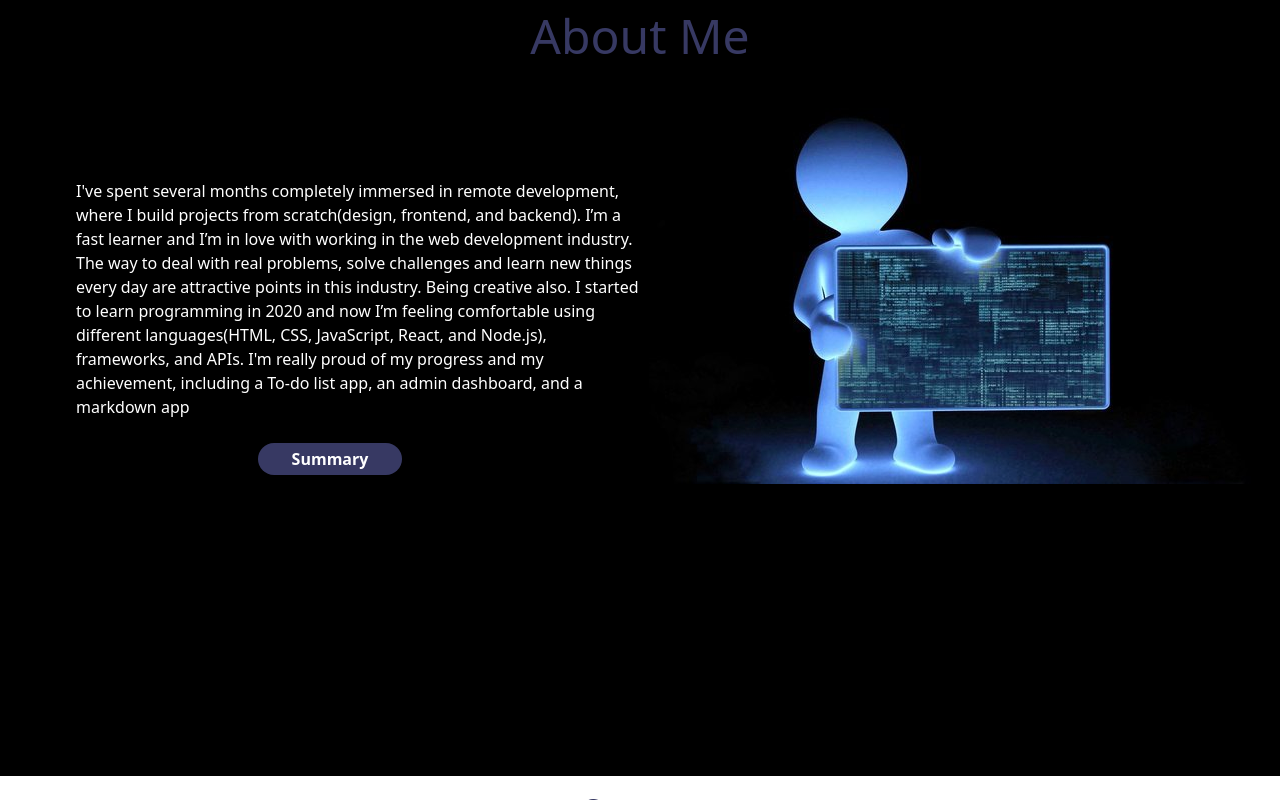
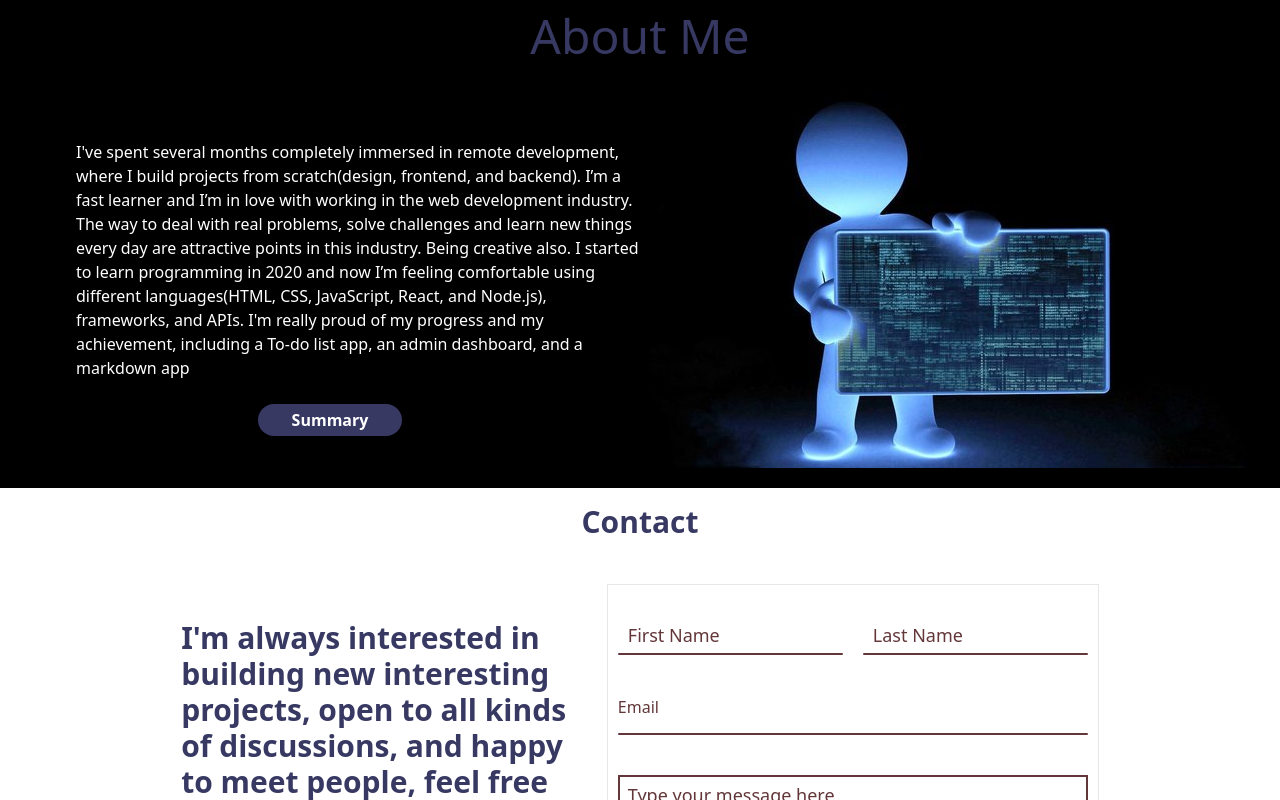
Before and after one commit to GhislainMitahi/myportfolio, a React (Create React App) app: page / in a window 1280 px wide. Shown: the part 1320-2120 px from the top of the page. Built offline with nearby package versions, Linux system fonts and the light colour scheme.

Commit message:
contact modification

```diff
--- a/src/components/About.js
+++ b/src/components/About.js
@@ -3,11 +3,11 @@ import Me from '../assets/images/me_in_code.jpeg'
 
 const About = (props) => {
   return (
-    <div className="flex-col bg-black text-white p-5 h-screen about" id="about">
-      <h1 className="text-center text-5xl p-4 text-primary titre-about">About Me</h1>
+    <div className="flex-col bg-black text-white p-5 h-auto about" id="about">
+      <h1 className="text-center text-5xl pt-4 text-primary titre-about">About Me</h1>
       <div className="flex mt-8 justify-center items-center w-full content-about">
         <div className="text-about md:w-2/4 flex gap-6 justify-center items-center flex-col ">
-              <p className="md:text-start  text-l md:pl-14 pt-10 ">
+              <p className="md:text-start  text-l md:pl-14 pt-4 ">
 I've spent several months completely immersed in remote development, where I build projects from scratch(design, frontend, and backend). I’m a fast learner and I’m in love with working in the web development industry. The way to deal with real problems, solve challenges and learn new things every day are attractive points in this industry. Being creative also.
 
 I started to learn programming in 2020 and now I’m feeling comfortable using different languages(HTML, CSS, JavaScript, React, and Node.js), frameworks, and APIs. I'm really proud of my progress and my achievement, including a To-do list app, an admin dashboard, and a markdown app
--- a/src/components/Contact.js
+++ b/src/components/Contact.js
@@ -19,7 +19,7 @@ const Contact = () => {
 
   return (
 <>
-<div className=" contact flex flex-col pt-4" id="contact">
+<div className="flex flex-col pt-4" id="contact">
 <h1 className="text-center md:text-3xl  text-primary md:font-bold contact-titre">Contact</h1>
 <div className="flex items-center place-content-center">
     <div className="the_container md:flex items-center place-content-center gap-8 ">
@@ -63,12 +63,11 @@ const Contact = () => {
             <div className="col">
                 <div className="inputBox textarea">
                     <textarea required="required" name="message"></textarea>
-                    <span className="text">Type your message here ...</span>
+                    <span className="text">Type your message here</span>
                     <span className="line clean"></span>
                 </div>
             </div>
         </div>
-
         <div className="row100">
             <div className="col">
                 <input type="submit" value="send" className="text-white"/>
--- a/src/index.css
+++ b/src/index.css
@@ -18,7 +18,7 @@
     position: relative;
     width: 100%;
     display: grid;
-    grid-template-columns: repeat(auto-fit, minmax(300px, 1fr));
+    grid-template-columns: repeat(auto-fit, minmax(200px, 1fr));
 }
 
 .the_container .row100 .col {
@@ -227,9 +227,12 @@ input[type="submit"] {
         font-size: 20px;
     }
     .contact {
+        width: 100%;
         display: flex;
         flex-direction: column;
         justify-content: center;
         align-items: center;
+        align-items: center;
+        color: white;
     }
 }
```
